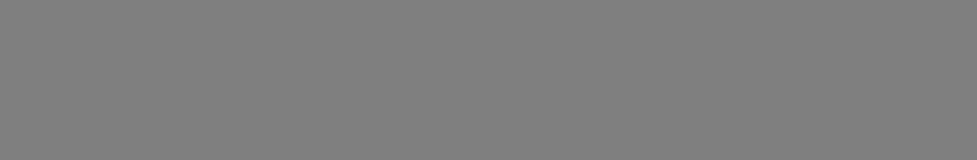
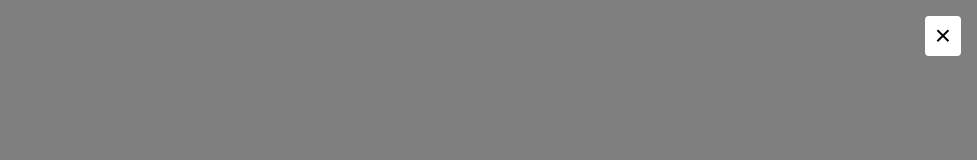
Before and after one commit to flatline620/shot-tracker, a React (Create React App) app: page /shot-tracker/help in a window 1280 px wide. Shown: the top 160 px of the page, without its empty margins (303-1280 px from the left). Built offline with nearby package versions, Linux system fonts and the light colour scheme.

Commit message:
Add Close button to the help tutorial

```diff
--- a/src/components/game/Help.js
+++ b/src/components/game/Help.js
@@ -82,6 +82,28 @@ const Help = () => {
         zIndex: 1000,
       }}
     >
+      <button
+        type="button"
+        onClick={() => navigate('/')}
+        aria-label="Close tutorial"
+        title="Close tutorial"
+        style={{
+          position: 'fixed',
+          top: '16px',
+          right: '16px',
+          border: 'none',
+          borderRadius: '4px',
+          background: 'white',
+          color: '#000',
+          fontSize: '28px',
+          lineHeight: 1,
+          padding: '6px 10px',
+          cursor: 'pointer',
+          zIndex: 1001,
+        }}
+      >
+        &times;
+      </button>
       <div
         style={{
           backgroundColor: 'white',
```
